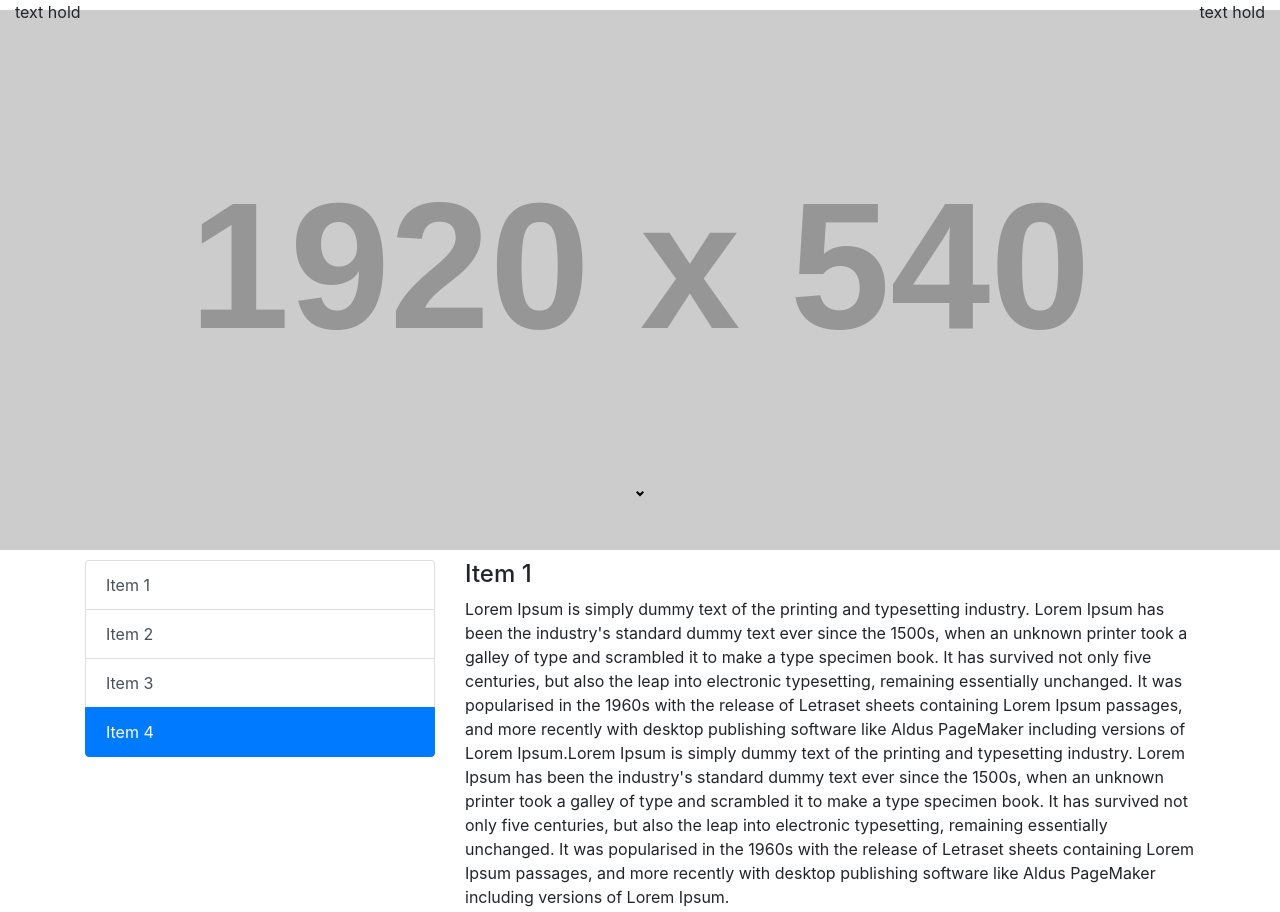
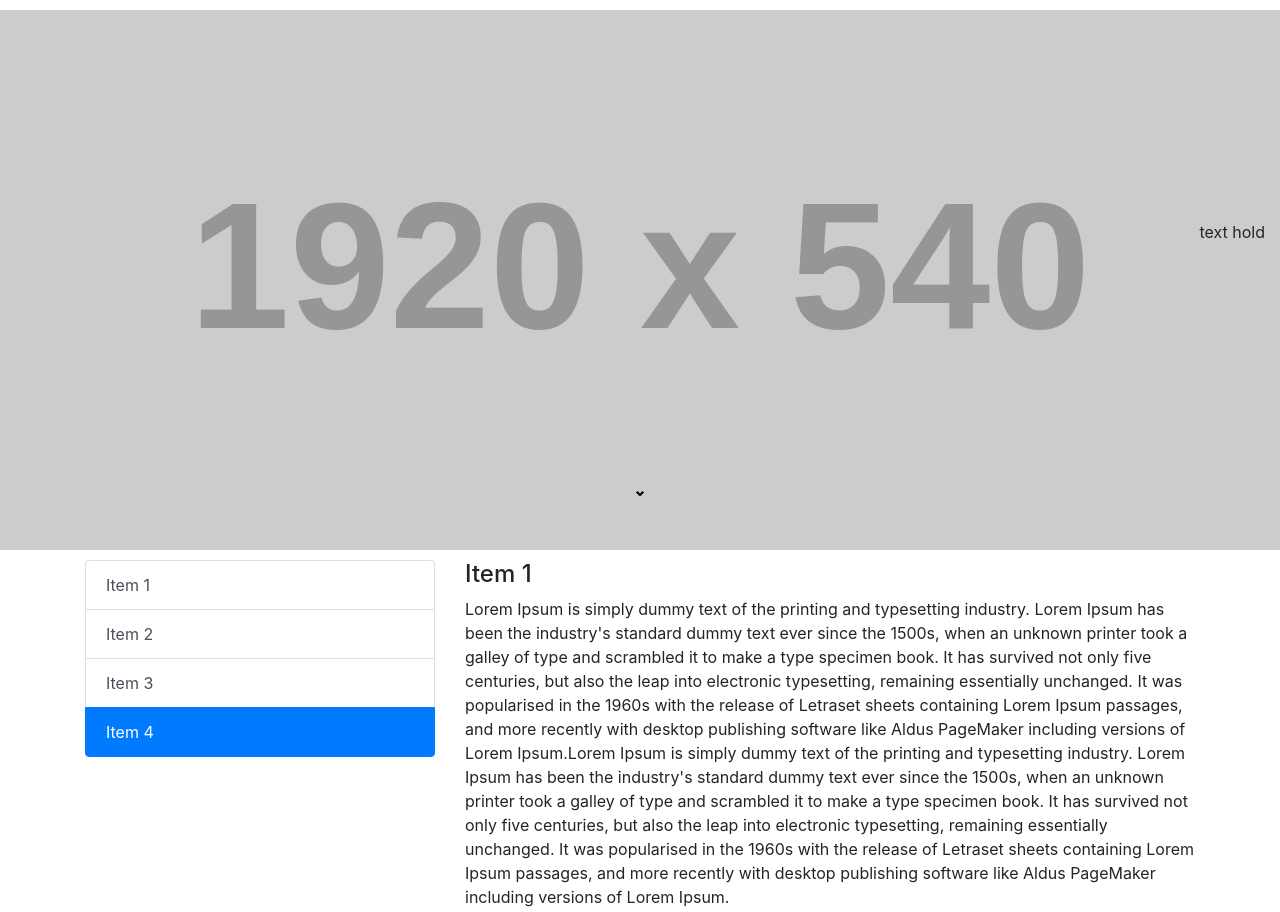
Before and after one commit to AmjedAgabani/bootstrap-parallax-webpage-template, a plain HTML site: page index.html in a window 1280 px wide. Shown: the top 912 px of the page. Drawn offline with nearby package versions, Linux system fonts and the light colour scheme; placeholder pictures from the web are drawn by us.

Commit message:
Cleaned and positioned banner elements

```diff
--- a/index.html
+++ b/index.html
@@ -10,11 +10,8 @@
 <body data-spy="scroll" data-target="#list-example" data-offset="0">
 <!-- Banner Start -->
 <div class="container-fluid banner">
-    <div class="row banner-title">
-        <div class="col-6">
-            <p>text hold</p>
-        </div>
-        <div class="col-6 text-right">
+    <div class="row banner-title align-items-center">
+        <div class="offset-6 col-6 text-right">
             <p>text hold</p>
         </div>
     </div>
```
